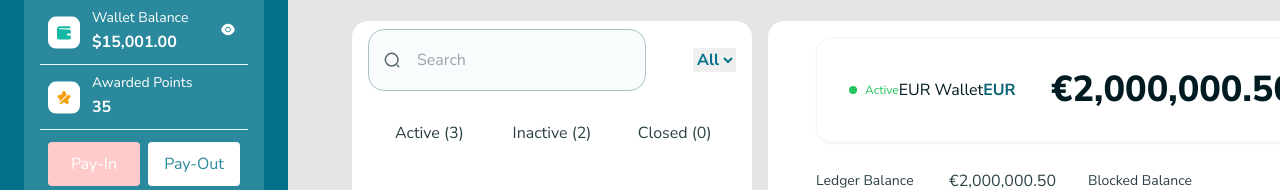
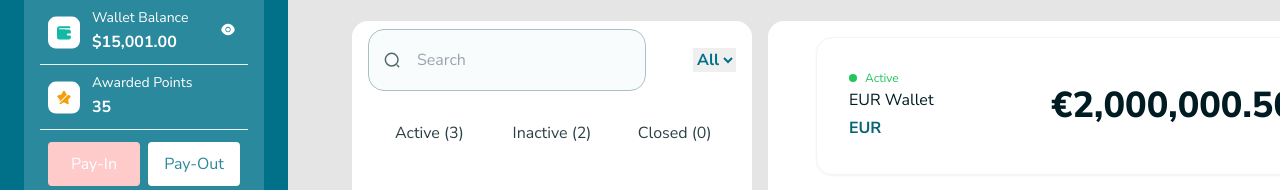
Before and after one commit to Derks14/GenioPay, a React (Vite) app: page /wallet in a window 1280 px wide. Shown: the part 213-403 px from the top of the page. Built offline with nearby package versions, Linux system fonts and the light colour scheme.

Commit message:
bug fixes and update to scroll nuisances

```diff
--- a/src/app/core/core.js
+++ b/src/app/core/core.js
@@ -19,7 +19,7 @@ const Core = () => {
             <MobileNav/>
           </div>
 
-          <div id="mobileSideBar" className="md:hidden transition-all duration-700 ease-in-out fixed w-10/12 z-10 -translate-x-full top-0 h-screen overflow-hidden">
+          <div id="mobileSideBar" className="md:hidden transition-all duration-700 ease-in-out fixed w-10/12 z-10 -translate-x-full top-0   overflow-hidden">
             <Sidebar/>
           </div>
 
--- a/src/app/fuselage/wallet/walletDetail.js
+++ b/src/app/fuselage/wallet/walletDetail.js
@@ -7,7 +7,7 @@ const WalletDetail = () => {
         <div>
           <div className="rounded-2xl border border-gray-100 p-8 shadow-sm">
             <div className="md:flex justify-between items-center">
-              <div className="flex items-center justify-between">
+              <div className="flex items-center justify-between md:block">
                 <p className="text-green-500 text-xs flex items-center">
                   <span className="w-2 h-2 bg-green-500 rounded-full mr-2"></span>Active</p>
                 <p className="text-[#001B21]">EUR Wallet</p>
--- a/src/app/nav/mobileNav.js
+++ b/src/app/nav/mobileNav.js
@@ -2,6 +2,8 @@ const MobileNav = () => {
   const toggleNav = () => {
     const sidebar = document.getElementById('mobileSideBar');
     sidebar.classList.toggle('-translate-x-full');
+    document.body.classList.toggle('overflow-hidden');
+
   };
 
   const toggleUserDropdown = () => {
--- a/src/app/sidebar/sidebar.js
+++ b/src/app/sidebar/sidebar.js
@@ -6,7 +6,7 @@ const Sidebar = () => {
   const { pathname } = useLocation();
   // useEffect(() => {}, [pathname]);
   return (
-    <aside className="bg-[#017189] h-full">
+    <aside className="bg-[#017189] h-screen md:h-full">
       <div className="mx-6 pt-24 md:pt-0">
         {/*logo*/}
         <div className="hidden md:block">
```
